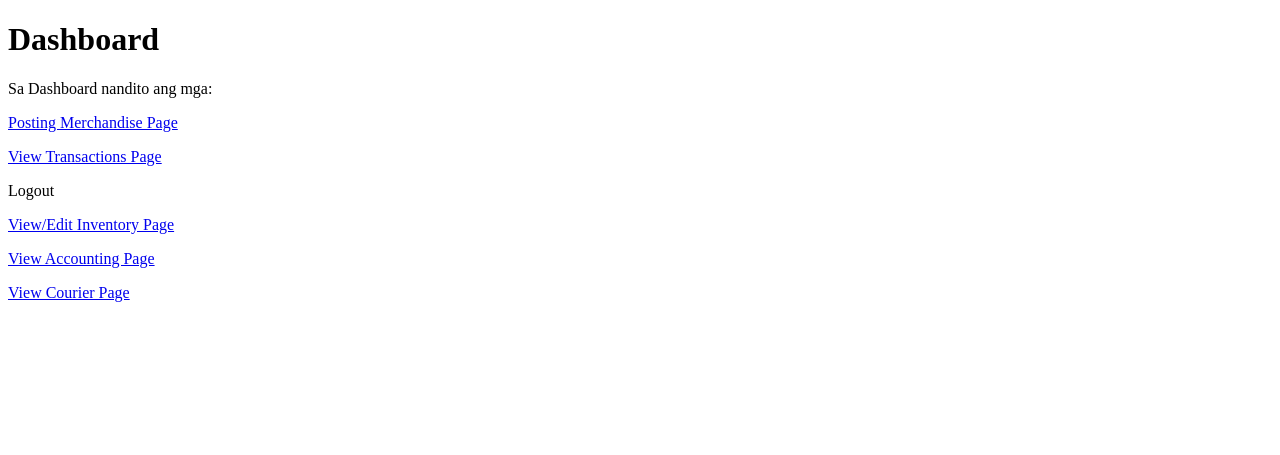
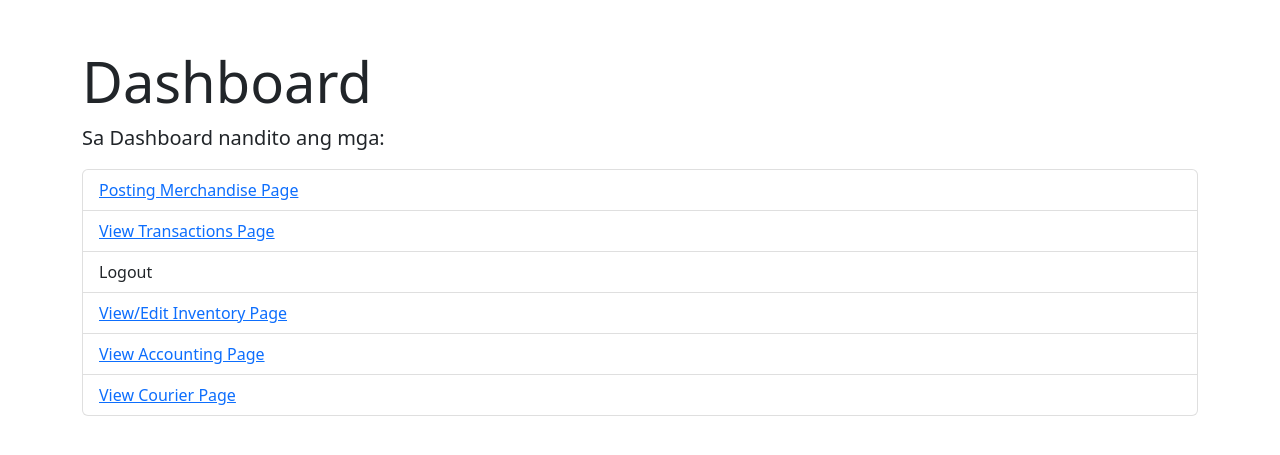
Before and after one commit to Redoc-Coder/ERP-System, a Flask app: page /sellerdashboard in a window 1280 px wide. Shown: the top 455 px of the page. Run offline with Flask 3, Linux system fonts and the light colour scheme; some libraries are stand-ins or nearby versions.

Commit message:
I Add a Bootstrap Design

```diff
--- a/templates/seller_dashboard.html
+++ b/templates/seller_dashboard.html
@@ -3,22 +3,38 @@
   <head>
     <meta charset="UTF-8" />
     <meta name="viewport" content="width=device-width, initial-scale=1.0" />
-    <title>Document</title>
+    <title>Dashboard</title>
+    <link
+      href="https://cdn.jsdelivr.net/npm/bootstrap@5.2.0-beta1/dist/css/bootstrap.min.css"
+      rel="stylesheet"
+    />
   </head>
   <body>
-    <h1>Dashboard</h1>
-    <p>Sa Dashboard nandito ang mga:</p>
-    <p>
-      <a href="{{ url_for('AddMerchandise')}}">Posting Merchandise Page</a>
-    </p>
-    <p><a href="{{ url_for('Transactions')}}">View Transactions Page</a></p>
+    <div class="container mt-5">
+      <h1 class="display-4">Dashboard</h1>
+      <p class="lead">Sa Dashboard nandito ang mga:</p>
+      <ul class="list-group">
+        <li class="list-group-item">
+          <a href="{{ url_for('AddMerchandise')}}">Posting Merchandise Page</a>
+        </li>
+        <li class="list-group-item">
+          <a href="{{ url_for('Transactions')}}">View Transactions Page</a>
+        </li>
+        <li class="list-group-item">Logout</li>
+        <li class="list-group-item">
+          <a href="{{ url_for('Inventory')}}">View/Edit Inventory Page</a>
+        </li>
+        <li class="list-group-item">
+          <a href="{{ url_for('Accounting')}}">View Accounting Page</a>
+        </li>
+        <li class="list-group-item">
+          <a href="{{ url_for('Courier')}}">View Courier Page</a>
+        </li>
+      </ul>
+    </div>
 
-    <p>Logout</p>
-
-    <p><a href="{{ url_for('Inventory')}}">View/Edit Inventory Page</a></p>
-
-    <p><a href="{{ url_for('Accounting')}}">View Accounting Page</a></p>
-
-    <p><a href="{{ url_for('Courier')}}">View Courier Page</a></p>
+    <script src="https://code.jquery.com/jquery-3.5.1.slim.min.js"></script>
+    <script src="https://cdn.jsdelivr.net/npm/@popperjs/core@2.5.4/dist/umd/popper.min.js"></script>
+    <script src="https://cdn.jsdelivr.net/npm/bootstrap@5.2.0-beta1/dist/js/bootstrap.min.js"></script>
   </body>
 </html>
```
Also changed, not shown: templates/store_profile.html (+17 -4 lines).
